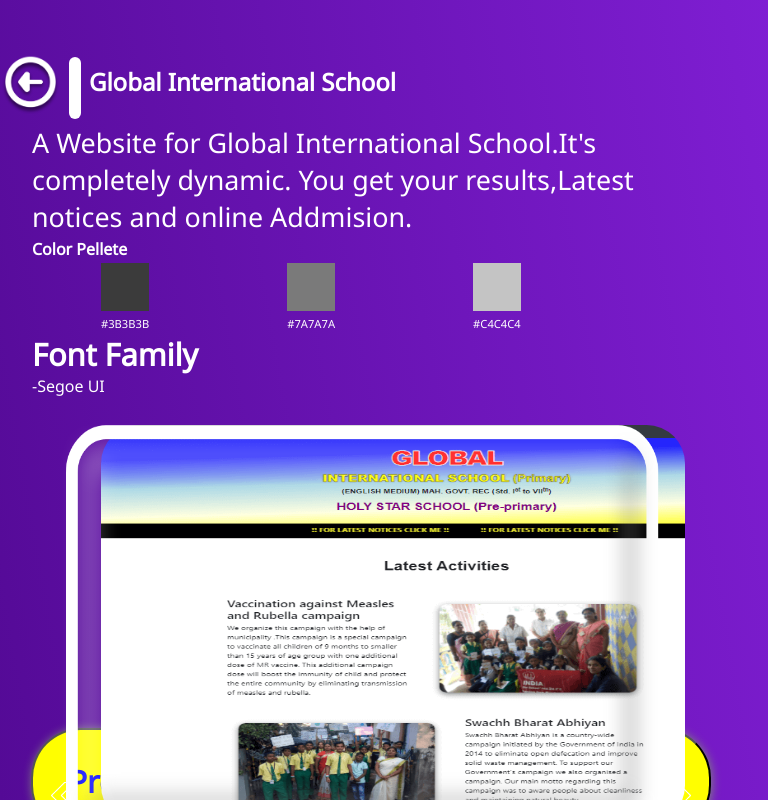
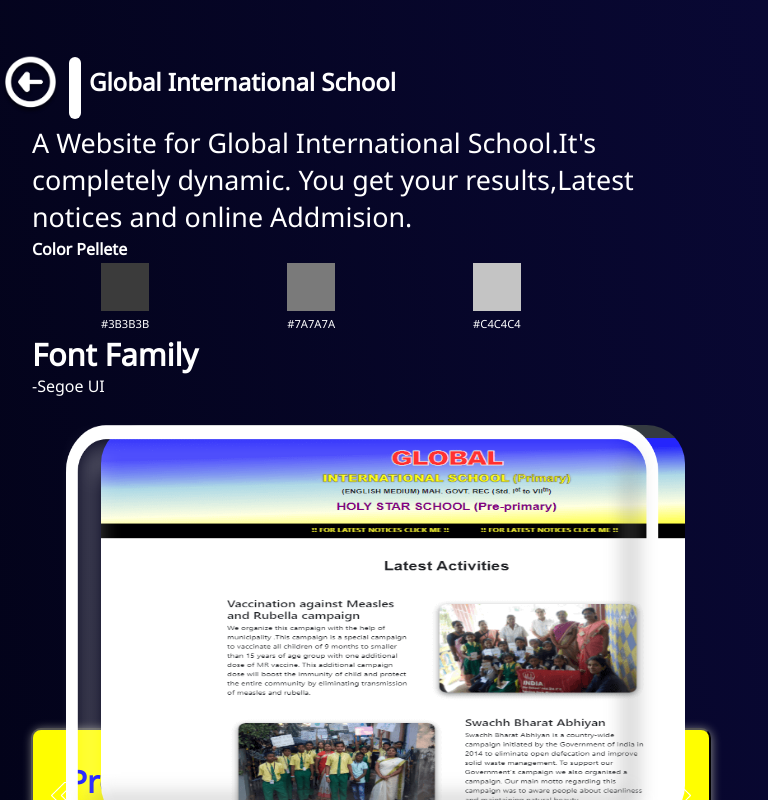
Before and after one commit to sanjeet810/rigeldevelopers.github.io, a plain HTML site: page school.html in a window 768 px wide. Drawn offline with Linux system fonts and the light colour scheme.

Commit message:
Update school.css

```diff
--- a/school.css
+++ b/school.css
@@ -6,7 +6,7 @@
   .main-container {
     width: 100%;
     height: 100vh;
-    background: linear-gradient(260deg, #7f1ed3, #540a96);
+    background: linear-gradient(260deg,#090834,#03031a);
     overflow: hidden;
     color: #fff;
   }
@@ -151,7 +151,7 @@ background-color: #C4C4C4;
   .button button {
     margin: 1rem 1rem;
     background-color: #fffe00;
-    border-radius: 50px;
+    border-radius: 10px;
     width: 12rem;
     height: 4rem;
     box-shadow: 1px 1px 10px gray;
@@ -229,7 +229,7 @@ background-color: #C4C4C4;
     .button button {
       margin: 1vw 4vw;
       padding: 2vw 2vw;
-      border-radius: 50px;
+      border-radius: 10px;
       width: 40vw;
       height: 14vw;
       font-size: 4vw;
@@ -386,7 +386,7 @@ width: 4rem;
   .button button {
       margin: 1vw 7vw;
       padding: 2vw 2vw;
-    border-radius: 50px;
+    border-radius: 10px;
     height: 14vw;
     width: 35vw;
     font-size: 4vw;
```
